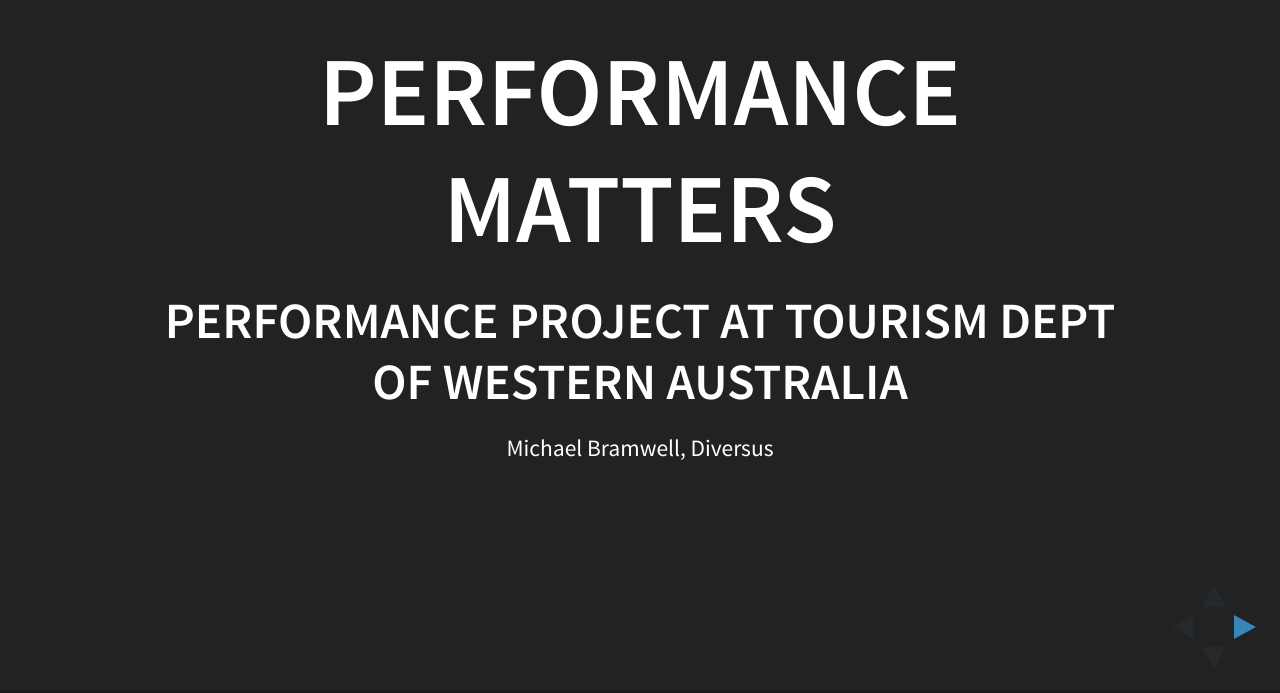
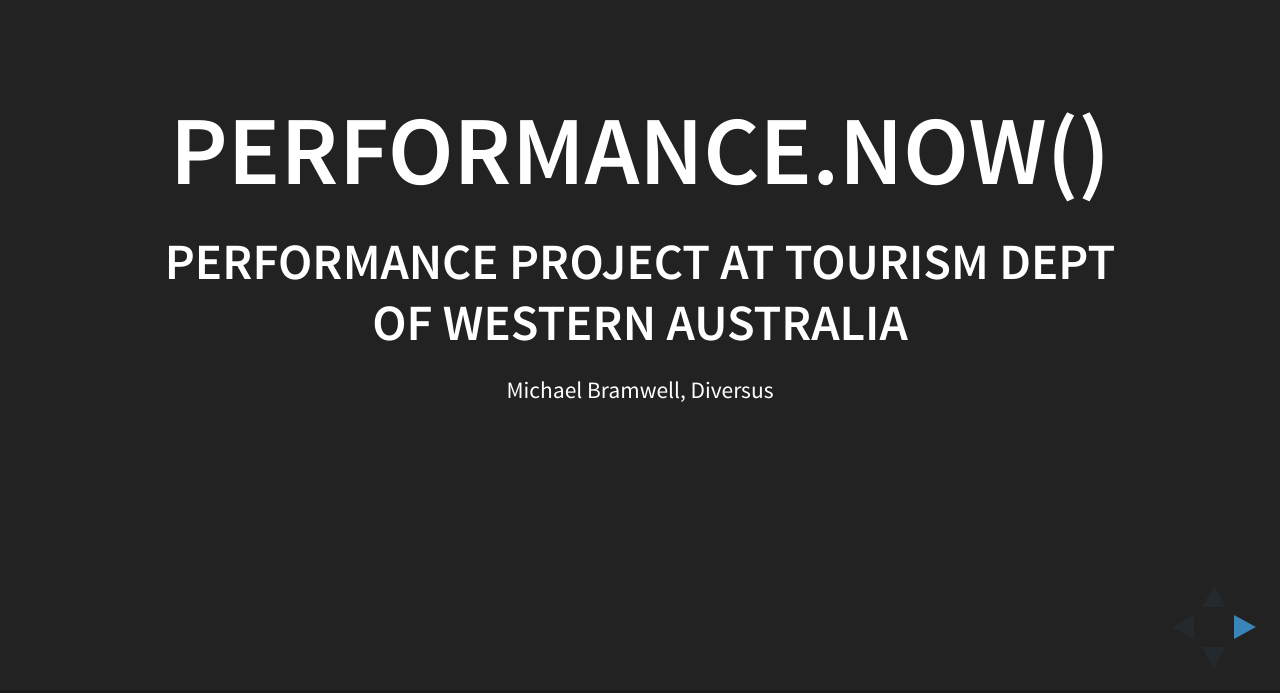
Before and after one commit to michaelbramwell/performancepresentation, a website: page index.html in a window 1280 px wide. Shown: the part 107-800 px from the top of the page. Drawn offline with Linux system fonts and the light colour scheme.

Commit message:
Title change

```diff
--- a/index.html
+++ b/index.html
@@ -4,7 +4,7 @@
 	<head>
 		<meta charset="utf-8">
 
-		<title>Performance matters</title>
+		<title>performance.now()</title>
 
 		<meta name="description" content="Performance project at Tourism Dept of Western Australia">
 		<meta name="author" content="Michael Bramwell">
@@ -41,7 +41,7 @@
 			<!-- Any section element inside of this container is displayed as a slide -->
 			<div class="slides">
 				<section>
-					<h1>Performance Matters</h1>
+					<h1>performance.now()</h1>
 					<h3>Performance project at Tourism Dept of Western Australia</h3>
 					<p>
 						<small>Michael Bramwell, Diversus</small>
```
